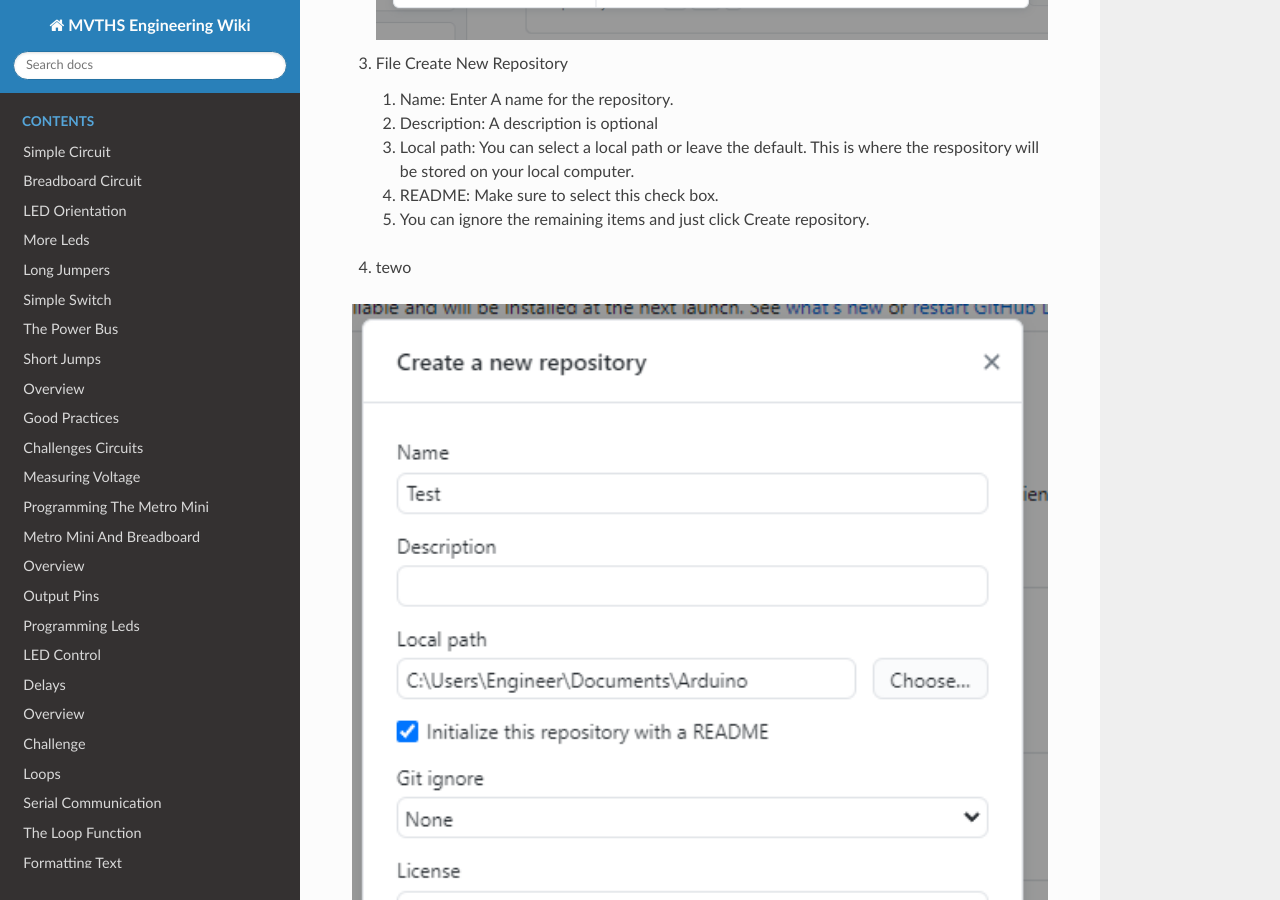
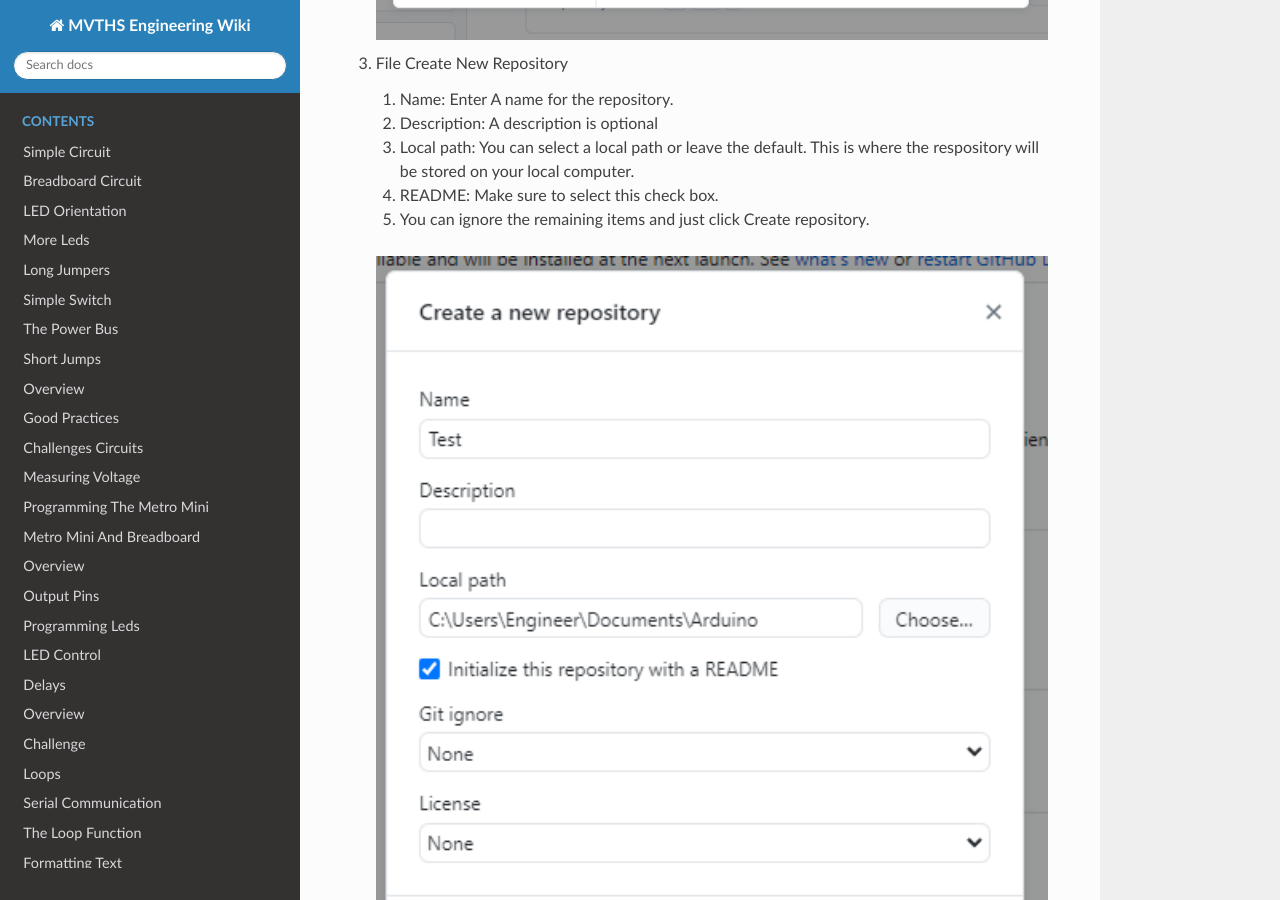
Before and after one commit to maxtkc/mvths-wiki, a Sphinx documentation site: the page built from docs/104-github.rst, in a window 1280 px wide and 900 px high, scrolled down 706 px. Built offline with Sphinx 7.4.7 and the Read the Docs theme 2.0.0, drawn with Linux system fonts in a browser that asks for light colours; pages that are not in the unit, such as notebooks, are missing from menus.

Commit message:
Update 104-github.rst

```diff
--- a/docs/104-github.rst
+++ b/docs/104-github.rst
@@ -21,7 +21,5 @@ In order to make sure you continue to keep track of your files you will need to
    #. You can ignore the remaining items and just click Create repository.
 
 
-#. tewo
-
-.. figure:: images/newrepo.PNG
+  .. figure:: images/newrepo.PNG
       :width: 800px
```
